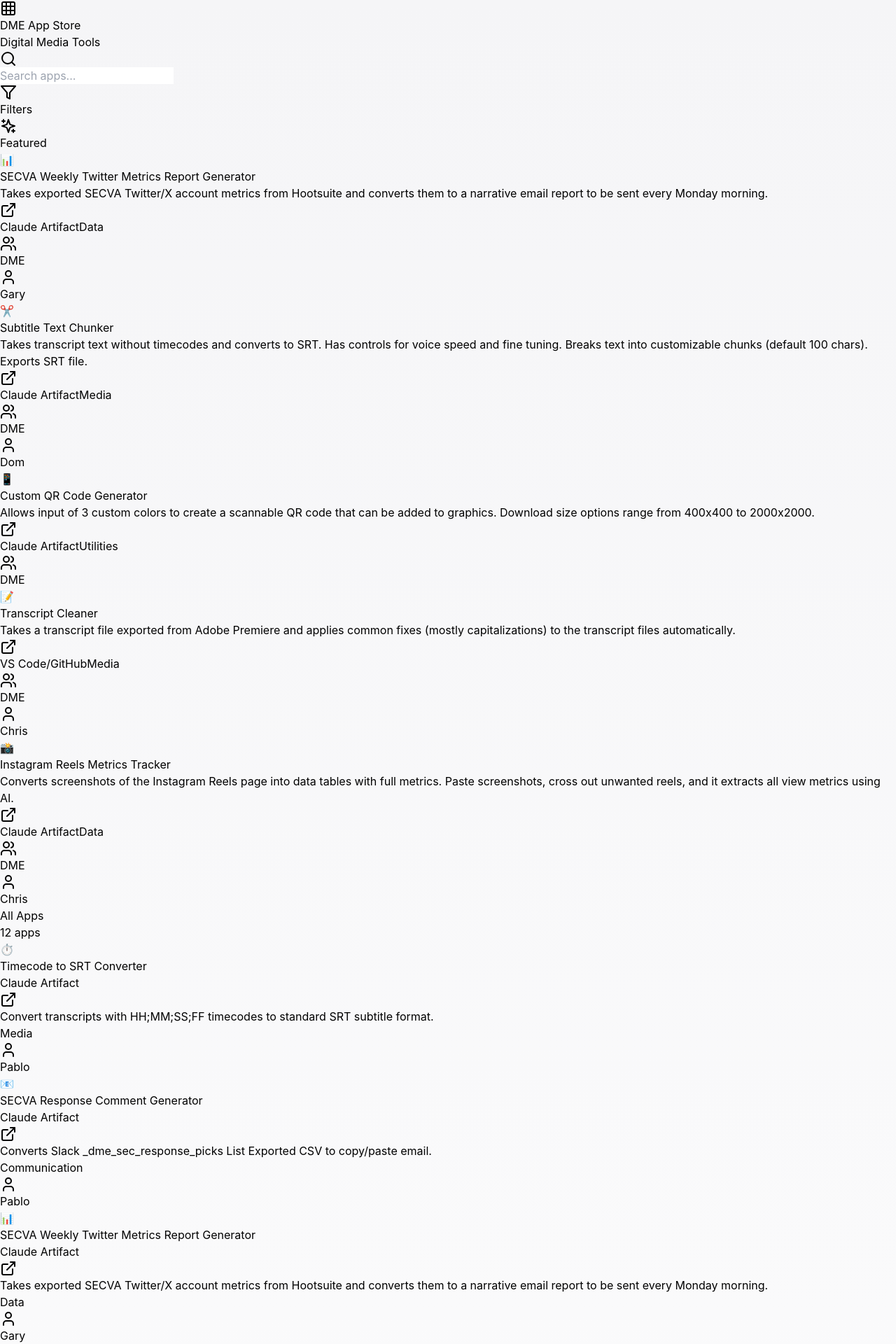
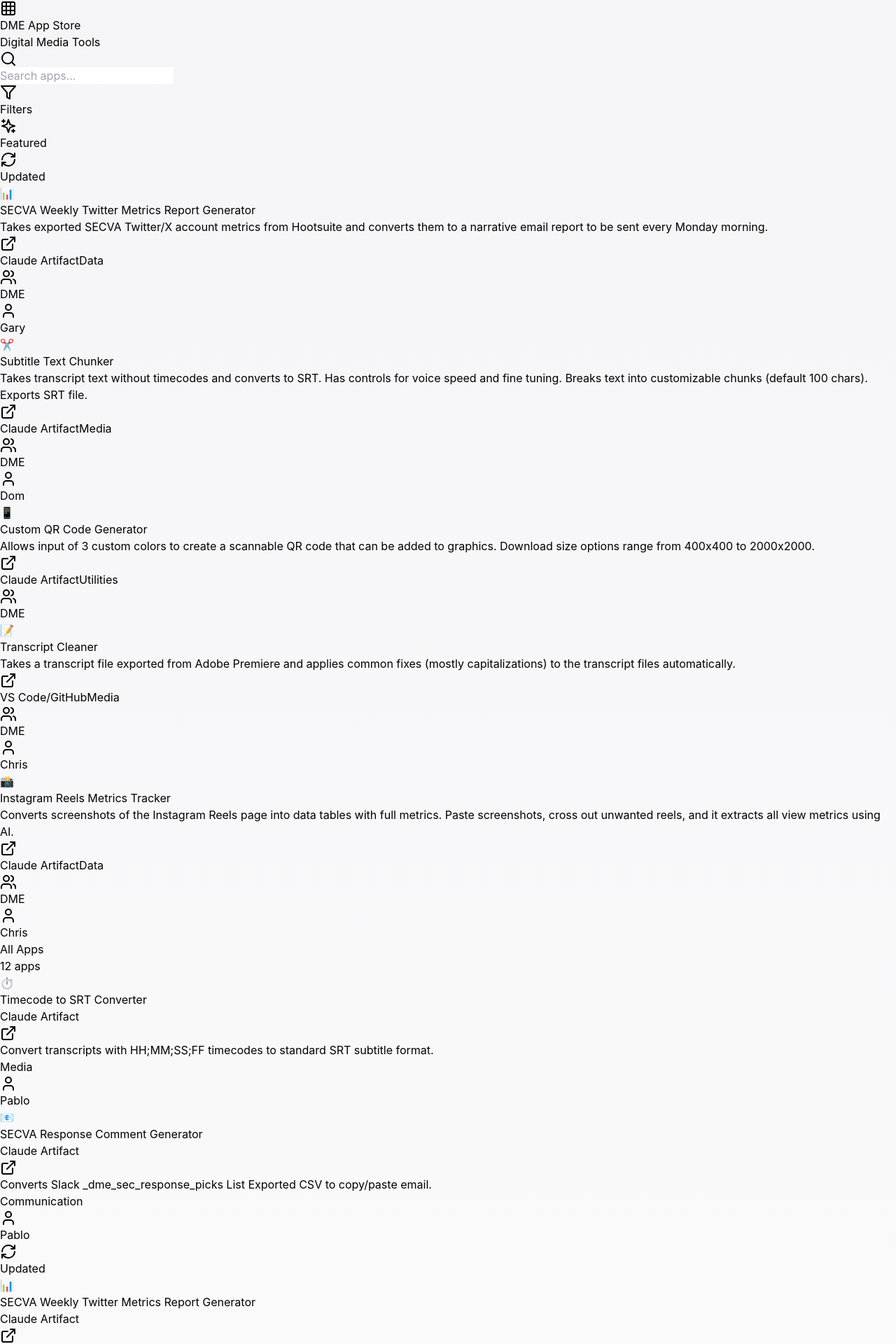
Before and after one commit to dominiqueramirez/DME-App-Store, a React (Vite) app: page / in a window 1280 px wide. Shown: the top 1920 px of the page at 70% size. Built offline with nearby package versions, Linux system fonts and the light colour scheme.

Commit message:
Add app update system with badges, patch notes, and 90-day expiry

```diff
--- a/src/components/AppStore.jsx
+++ b/src/components/AppStore.jsx
@@ -1,5 +1,5 @@
 import React, { useState, useMemo } from 'react';
-import { Search, Filter, ExternalLink, X, ChevronDown, Sparkles, Grid3X3, User, Users, Calendar } from 'lucide-react';
+import { Search, Filter, ExternalLink, X, ChevronDown, Sparkles, Grid3X3, User, Users, Calendar, RefreshCw, History } from 'lucide-react';
 import { apps, categories, platforms, teams, getTeamMembers } from '../data/apps';
 
 const AppStore = () => {
@@ -275,13 +275,32 @@
   );
 };
 
+// Helper to check if an update is recent (within 90 days)
+const isRecentUpdate = (updateDate) => {
+  const update = new Date(updateDate);
+  const now = new Date();
+  const diffTime = now - update;
+  const diffDays = diffTime / (1000 * 60 * 60 * 24);
+  return diffDays <= 90;
+};
+
 // Featured App Card Component
 const FeaturedAppCard = ({ app, getPlatformColor, onClick }) => {
+  const hasRecentUpdate = app.updates && app.updates.length > 0 && isRecentUpdate(app.updates[0].date);
+
   return (
     <div
       onClick={onClick}
-      className="group bg-gradient-to-br from-white to-gray-50 rounded-2xl p-6 shadow-sm hover:shadow-xl transition-all duration-300 border border-gray-100 hover:border-gray-200 flex gap-5 cursor-pointer"
+      className="group bg-gradient-to-br from-white to-gray-50 rounded-2xl p-6 shadow-sm hover:shadow-xl transition-all duration-300 border border-gray-100 hover:border-gray-200 flex gap-5 cursor-pointer relative"
     >
+      {/* Update Badge */}
+      {hasRecentUpdate && (
+        <div className="absolute -top-2 -right-2 flex items-center gap-1 px-2.5 py-1 bg-gradient-to-r from-green-500 to-emerald-500 text-white text-xs font-bold rounded-full shadow-lg animate-pulse">
+          <RefreshCw className="w-3 h-3" />
+          Updated
+        </div>
+      )}
+
       {/* Icon */}
       <div className={`w-20 h-20 bg-gradient-to-br ${app.iconBg} rounded-2xl flex items-center justify-center text-4xl shadow-lg flex-shrink-0 group-hover:scale-105 transition-transform`}>
         {app.icon}
@@ -325,11 +344,21 @@
 
 // Regular App Card Component
 const AppCard = ({ app, getPlatformColor, onClick }) => {
+  const hasRecentUpdate = app.updates && app.updates.length > 0 && isRecentUpdate(app.updates[0].date);
+
   return (
     <div
       onClick={onClick}
-      className="group bg-white rounded-2xl p-5 shadow-sm hover:shadow-lg transition-all duration-300 border border-gray-100 hover:border-gray-200 flex flex-col cursor-pointer"
+      className="group bg-white rounded-2xl p-5 shadow-sm hover:shadow-lg transition-all duration-300 border border-gray-100 hover:border-gray-200 flex flex-col cursor-pointer relative"
     >
+      {/* Update Badge */}
+      {hasRecentUpdate && (
+        <div className="absolute -top-2 -right-2 flex items-center gap-1 px-2 py-0.5 bg-gradient-to-r from-green-500 to-emerald-500 text-white text-xs font-bold rounded-full shadow-lg">
+          <RefreshCw className="w-3 h-3" />
+          Updated
+        </div>
+      )}
+
       {/* Header */}
       <div className="flex items-start gap-4 mb-3">
         {/* Icon */}
@@ -375,6 +404,10 @@
 
 // App Detail Modal Component
 const AppDetailModal = ({ app, onClose, getPlatformColor }) => {
+  const hasUpdates = app.updates && app.updates.length > 0;
+  const latestUpdate = hasUpdates ? app.updates[0] : null;
+  const hasRecentUpdate = hasUpdates && isRecentUpdate(latestUpdate.date);
+
   // Close on escape key
   React.useEffect(() => {
     const handleEscape = (e) => {
@@ -411,8 +444,13 @@
 
           <div className="flex gap-5">
           {/* Icon */}
-          <div className={`w-24 h-24 bg-gradient-to-br ${app.iconBg} rounded-2xl flex items-center justify-center text-5xl shadow-lg flex-shrink-0`}>
+          <div className={`w-24 h-24 bg-gradient-to-br ${app.iconBg} rounded-2xl flex items-center justify-center text-5xl shadow-lg flex-shrink-0 relative`}>
             {app.icon}
+            {hasRecentUpdate && (
+              <div className="absolute -top-1 -right-1 w-5 h-5 bg-green-500 rounded-full flex items-center justify-center">
+                <RefreshCw className="w-3 h-3 text-white" />
+              </div>
+            )}
           </div>
 
           {/* Title & Basic Info */}
@@ -427,6 +465,12 @@
               <span className="inline-flex items-center px-3 py-1 rounded-full text-sm font-medium bg-gray-100 text-gray-700">
                 {app.category}
               </span>
+              {hasUpdates && (
+                <span className="inline-flex items-center gap-1 px-3 py-1 rounded-full text-sm font-medium bg-green-100 text-green-700">
+                  <RefreshCw className="w-3 h-3" />
+                  v{latestUpdate.version}
+                </span>
+              )}
             </div>
           </div>
           </div>
@@ -444,6 +488,41 @@
             Open App
           </a>
         </div>
+
+        {/* What's New Section */}
+        {hasUpdates && (
+          <div className="px-6 pb-4">
+            <div className="bg-gradient-to-br from-green-50 to-emerald-50 rounded-xl p-4 border border-green-100">
+              <div className="flex items-center gap-2 mb-3">
+                <RefreshCw className="w-5 h-5 text-green-600" />
+                <h3 className="text-sm font-semibold text-green-800 uppercase tracking-wide">What's New</h3>
+                <span className="text-xs text-green-600 ml-auto">
+                  {new Date(latestUpdate.date).toLocaleDateString('en-US', {
+                    month: 'short',
+                    day: 'numeric',
+                    year: 'numeric'
+                  })}
+                </span>
+              </div>
+              <p className="text-green-800 text-sm leading-relaxed mb-3">
+                {latestUpdate.notes}
+              </p>
+              {latestUpdate.previousUrl && (
+                <a
+                  href={latestUpdate.previousUrl}
+                  target="_blank"
+                  rel="noopener noreferrer"
+                  className="inline-flex items-center gap-1.5 text-sm text-green-700 hover:text-green-900 font-medium"
+                  onClick={(e) => e.stopPropagation()}
+                >
+                  <History className="w-4 h-4" />
+                  Use Previous Version
+                  <ExternalLink className="w-3 h-3" />
+                </a>
+              )}
+            </div>
+          </div>
+        )}
 
         {/* Description */}
         <div className="px-6 pb-4">
--- a/src/data/apps.js
+++ b/src/data/apps.js
@@ -15,6 +15,15 @@
  *   url: 'https://link-to-app',
  *   dateAdded: '2025-12-05',
  *   featured: false,
+ *   // Optional: for apps with updates
+ *   updates: [
+ *     {
+ *       version: '1.1',
+ *       date: '2025-12-08',
+ *       notes: 'Description of what changed in this update.',
+ *       previousUrl: 'https://link-to-previous-version', // optional
+ *     }
+ *   ],
  * }
  */
 
@@ -57,9 +66,17 @@
     platform: 'Claude Artifact',
     team: 'DME',
     designedFor: ['Gary'],
-    url: 'https://claude.ai/public/artifacts/f814092b-9117-49f3-93c0-6d6a7775d904',
+    url: 'https://claude.ai/public/artifacts/ff097a64-c99d-4f3a-8278-f164ba3873b4',
     dateAdded: '2025-12-05',
     featured: true,
+    updates: [
+      {
+        version: '1.1',
+        date: '2025-12-08',
+        notes: 'The update allows for uploading a single zip file rather than individual CSV files. The app automatically unzips the zip file and figures out which CSV file is which. This allows the user to avoid having to unzip the zip file on their computer, streamlining the process.',
+        previousUrl: 'https://claude.ai/public/artifacts/f814092b-9117-49f3-93c0-6d6a7775d904',
+      }
+    ],
   },
   {
     id: 'csv-text-extractor-claude',
```
